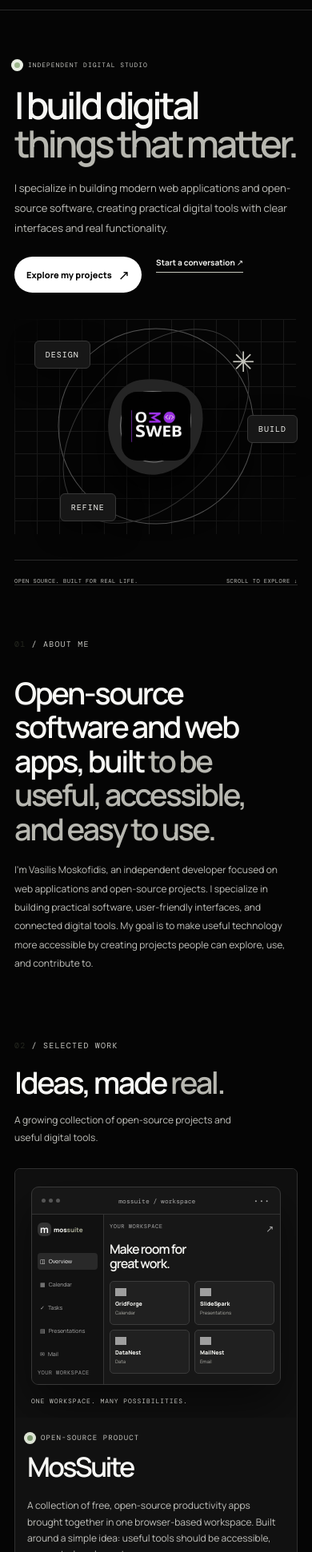
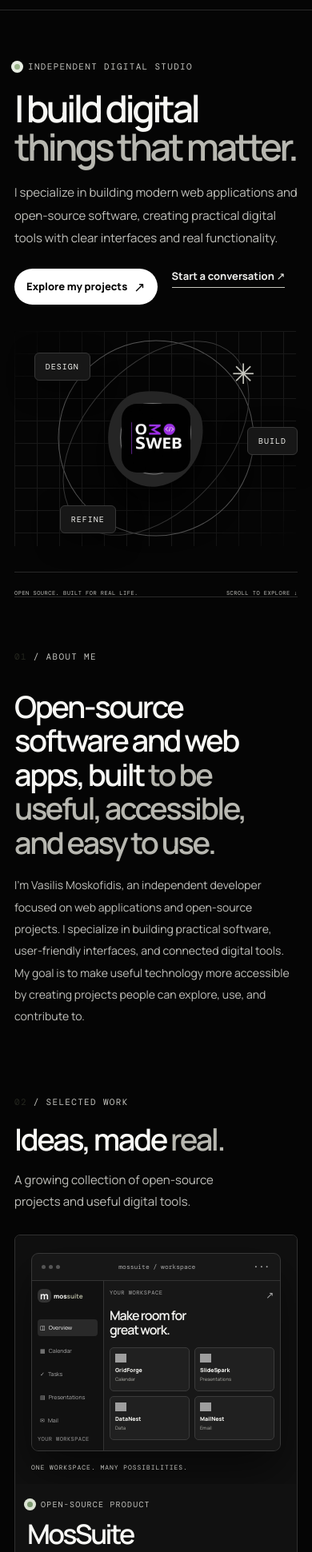
Before and after one commit to moswebgr/MosWeb, a React (Vite) app: page / in a window 390 px wide. Shown: the part 59-2000 px from the top of the page at 80% size. Built offline with nearby package versions, Linux system fonts and the light colour scheme; grey boxes are pictures that could not be loaded.

Commit message:
Enlarge project cards and improve text readability

```diff
--- a/src/App.css
+++ b/src/App.css
@@ -894,3 +894,39 @@ body, #root, .site-shell {
 @media (prefers-reduced-motion: reduce) {
   .site-shell, .featured-project, .product-card { transition: none !important; }
 }
+
+
+/* Readability and project-card sizing refinement — keep the existing one-page layout. */
+.product-card { min-height: 250px !important; padding: 25px !important; }
+.product-card .product-logo { width: 42px !important; height: 42px !important; max-width: 42px; max-height: 42px; border-radius: 9px; }
+.product-card-top { margin-bottom: 20px !important; }
+.product-category { font-size: 10px; }
+.product-card h3 { font-size: 24px; }
+.product-card p { font-size: 13px; line-height: 1.8; }
+.product-card > a { font-size: 12px; }
+.hero-lede { font-size: 17px; }
+.intro-content p { font-size: 16px; }
+.section-topline > p { font-size: 15px; }
+.featured-info > p { font-size: 15px; line-height: 1.85 !important; }
+.project-kicker { font-size: 10px; }
+.tag-row span { font-size: 11px; padding: 8px 11px; }
+.approach-copy > p { font-size: 15px; }
+.principles h3 { font-size: 15px; }
+.principles p { font-size: 13px; line-height: 1.8; }
+.availability, .section-label { font-size: 11px; }
+.main-nav a, .text-link { font-size: 13px; }
+.header-cta, .button { font-size: 13px; }
+.site-footer > p { font-size: 14px; line-height: 1.8; }
+.footer-bottom { font-size: 10px; }
+.footer-brand img { width: 34px !important; height: 34px !important; }
+@media (max-width: 700px) {
+  .product-card { min-height: 225px !important; padding: 22px !important; }
+  .product-card .product-logo { width: 38px !important; height: 38px !important; max-width: 38px; max-height: 38px; }
+  .product-card h3 { font-size: 23px; }
+  .product-card p { font-size: 13px; }
+  .hero-lede { font-size: 15px; }
+  .intro-content p, .featured-info > p, .approach-copy > p { font-size: 14px; }
+  .principles p { font-size: 12px; }
+  .site-footer > p { font-size: 13px; }
+  .footer-bottom { font-size: 9px; }
+}
```
